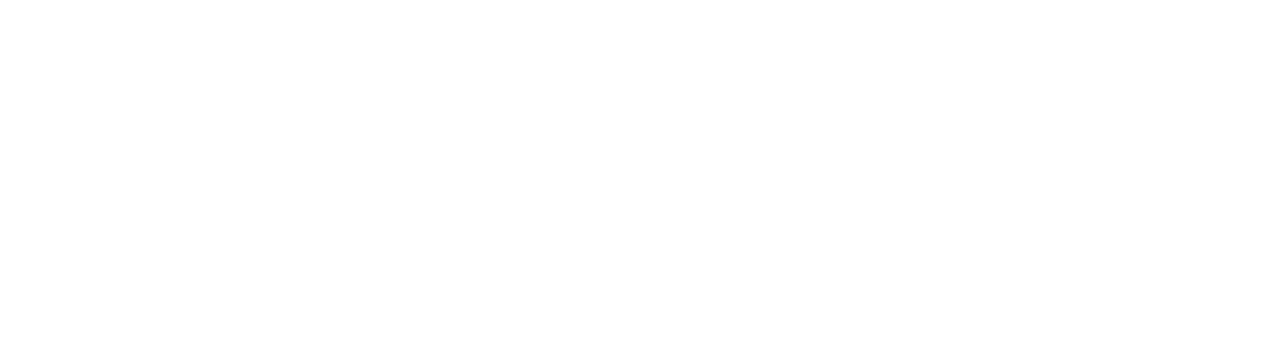
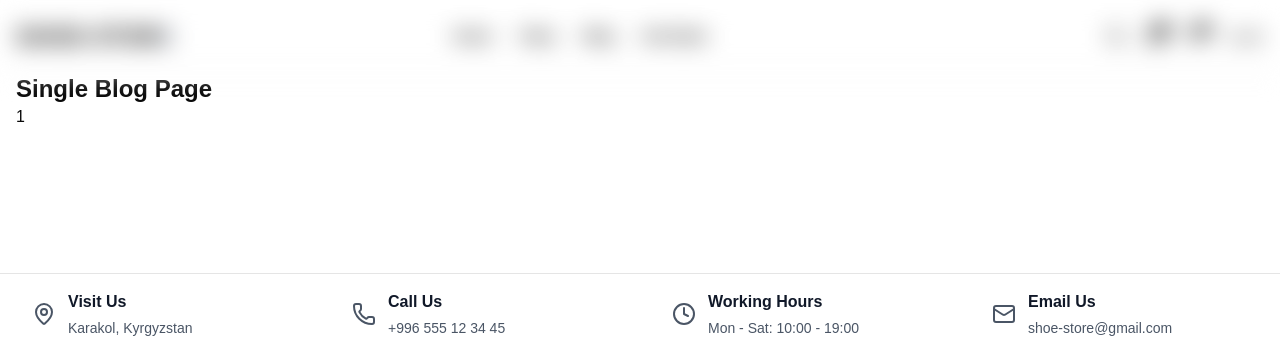
Before and after one commit to NurlanovaAjara/shoe-store, a Next.js app: page /blog/1 in a window 1280 px wide. Before the commit this address had no page. Shown: the top 338 px of the page. Built offline with nearby package versions, Linux system fonts and the light colour scheme; no server answers.

Commit message:
Add :blog dummy pages

```diff
--- /dev/null
+++ b/app/(client)/blog/[slug]/page.tsx
@@ -0,0 +1,18 @@
+import Container from "@/components/Container";
+import Title from "@/components/Title";
+const SingleBlogPage = async ({
+  params,
+}: {
+  params: Promise<{ slug: string }>;
+}) => {
+  const { slug } = await params;
+  return (
+    <div>
+      <Container>
+        <Title>Single Blog Page</Title>
+        <p>{slug}</p>
+      </Container>
+    </div>
+  );
+};
+export default SingleBlogPage;
--- /dev/null
+++ b/app/(client)/blog/page.tsx
@@ -0,0 +1,12 @@
+import Container from "@/components/Container";
+import Title from "@/components/Title";
+const BlogPage = () => {
+  return (
+    <div>
+      <Container>
+        <Title>Blog page</Title>
+      </Container>
+    </div>
+  );
+};
+export default BlogPage;
```
